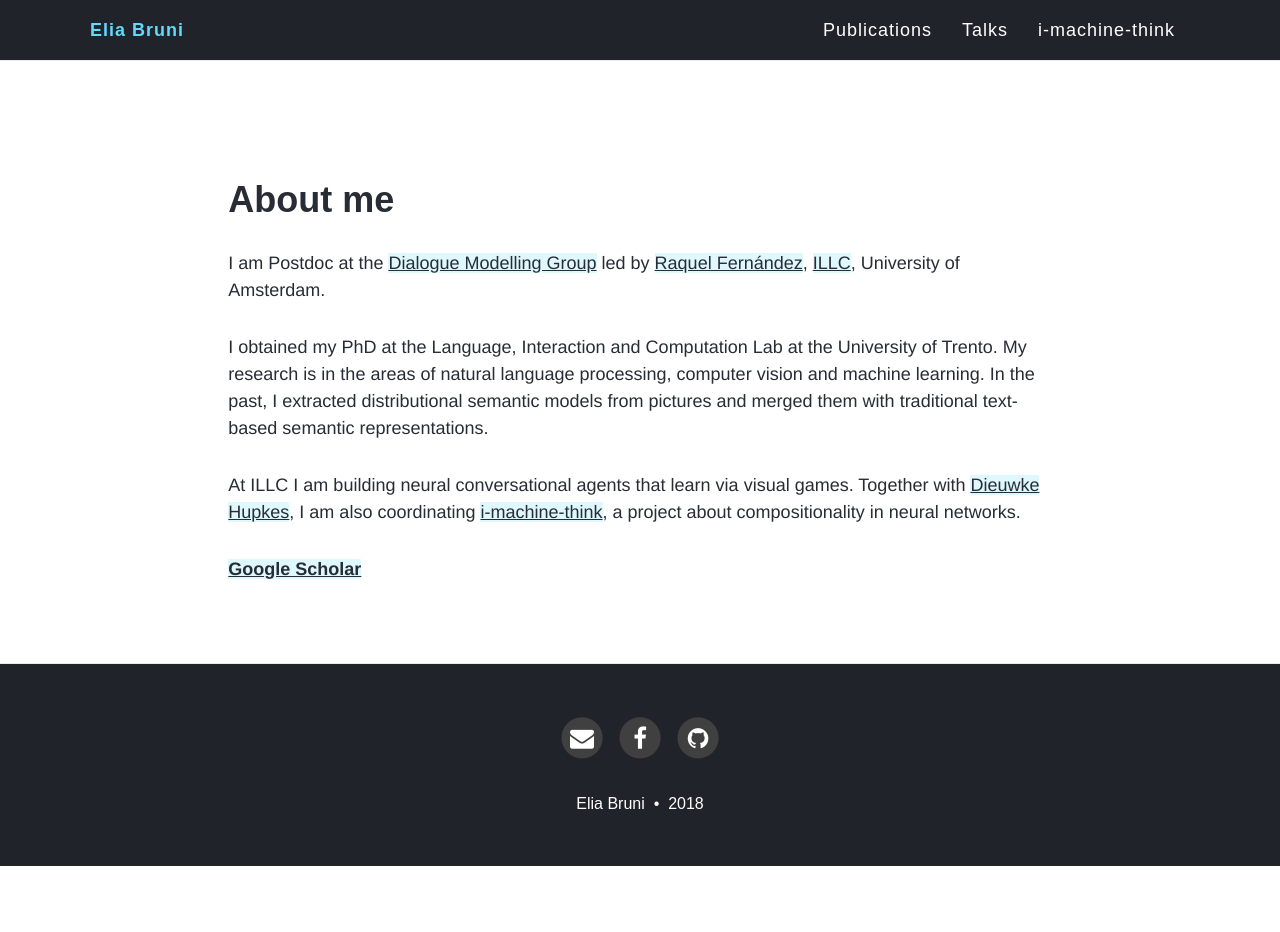
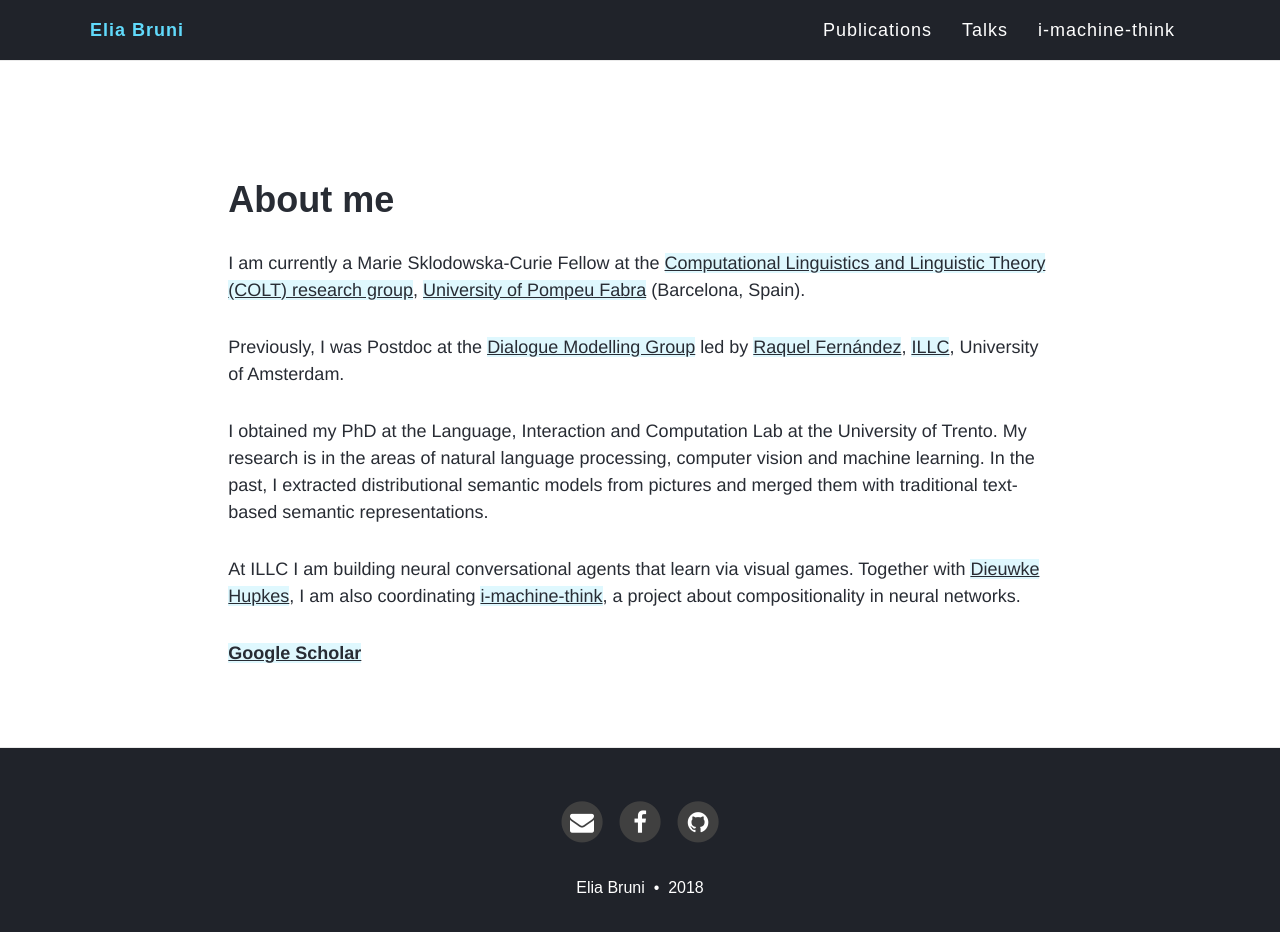
Before and after one commit to eliabruni/eliabruni.github.io, a Jekyll site: the page built from index.md, in a window 1280 px wide and 950 px high. Shown: the top 932 px of the window. Built offline with Jekyll 4.4.1, drawn with Linux system fonts in a browser that asks for light colours; nearby versions of some CDN libraries; the list of posts is cut into pages by our own code.

```diff
--- a/index.md
+++ b/index.md
@@ -6,7 +6,10 @@ title: ""
 
 # About me
 
-I am Postdoc at the
+I am currently a Marie Sklodowska-Curie Fellow at the [Computational Linguistics and
+Linguistic Theory (COLT) research group](https://www.upf.edu/web/colt), [University of Pompeu Fabra](https://www.upf.edu/) (Barcelona, Spain).
+
+Previously, I was Postdoc at the
 [Dialogue Modelling Group](https://staff.fnwi.uva.nl/r.fernandezrovira/dialogue-group.php)
 led by [Raquel Fernández](https://staff.fnwi.uva.nl/r.fernandezrovira/), [ILLC](http://www.illc.uva.nl/),
 University of Amsterdam.
```
